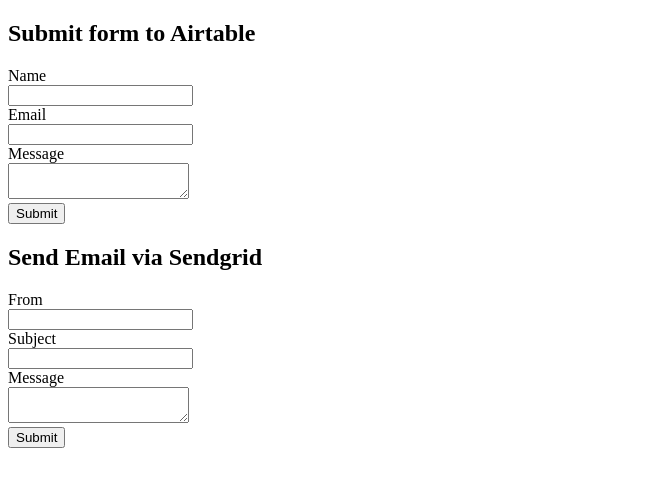
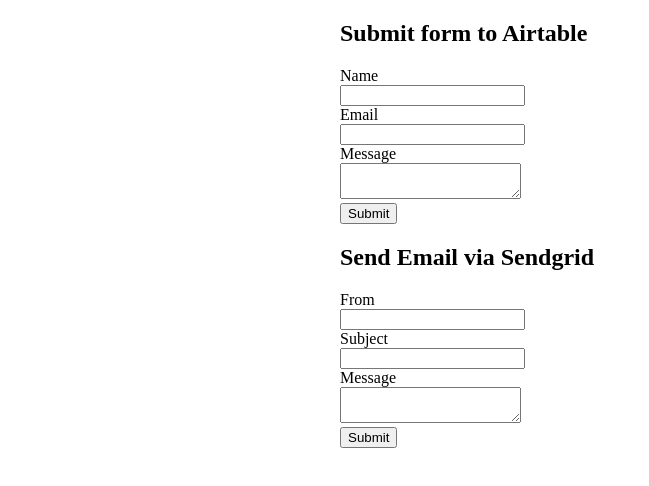
Before and after one commit to gatsbyjs/gatsby-functions-starter-alpha, a Gatsby site: page / in a window 1280 px wide. Shown: the whole page, without its empty margins (0-649 px from the left). Built offline with nearby package versions, Linux system fonts and the light colour scheme; Gatsby itself is replaced by a stand-in of ours.

Commit message:
Main container width

```diff
--- a/src/pages/index.css
+++ b/src/pages/index.css
@@ -1,3 +1,11 @@
+main {
+  max-width: 95%;
+  width: 600px;
+  margin-left: auto;
+  margin-right: auto;
+
+}
+
 label {
    display: block;
 }
```
